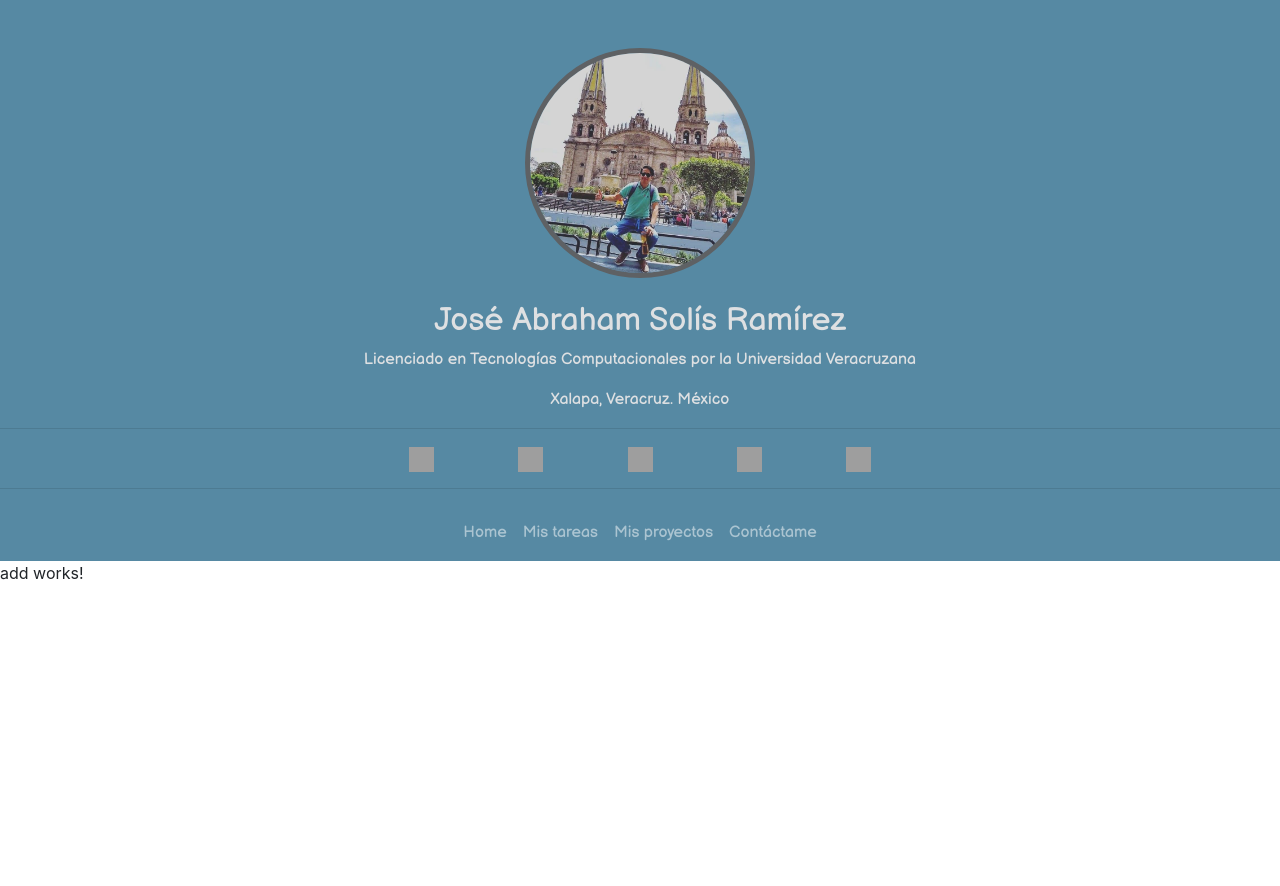
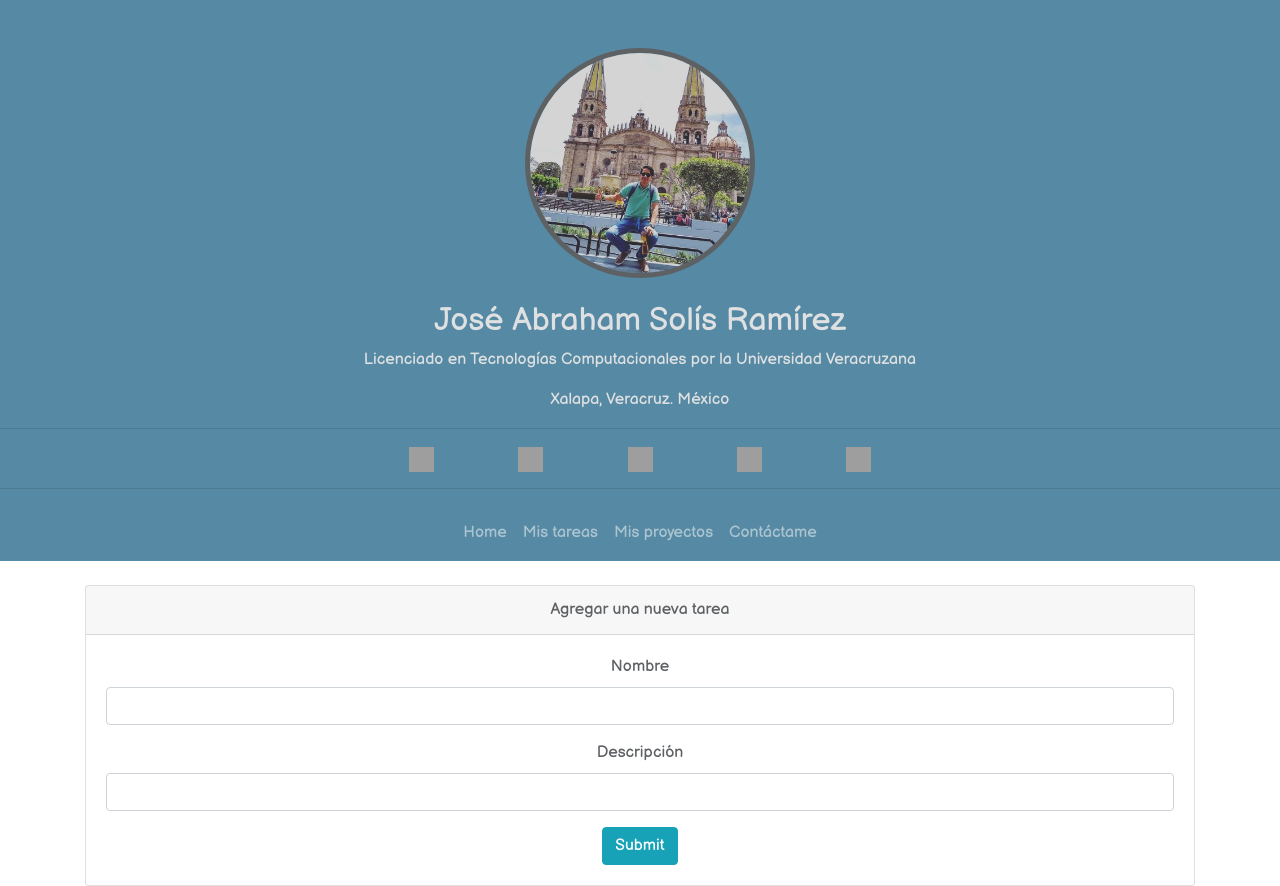
Before and after one commit to solisrmz/ToDo-Angular-App, an Angular app: page /create in a window 1280 px wide. Before the commit the page ends 800 px from the top, so only its background shows below. Built offline with nearby package versions, Linux system fonts and the light colour scheme; grey boxes are pictures that could not be loaded.

Commit message:
Ya se puede agregar y eliminar un elemento

```diff
--- a/src/app/Models/Tarea.ts
+++ b/src/app/Models/Tarea.ts
@@ -1,5 +1,5 @@
 export class Tarea{
     id:number;
-    nombre:String;
-    descripcion:String;
+    name:String;
+    description:String;
 }
--- a/src/app/Service/tarea-service.service.ts
+++ b/src/app/Service/tarea-service.service.ts
@@ -1,6 +1,7 @@
 import { Injectable } from '@angular/core';
 import { HttpClient } from '@angular/common/http';
 import { Tarea } from '../Models/Tarea';
+import { Observable } from 'rxjs';
 
 @Injectable({
   providedIn: 'root'
@@ -9,10 +10,19 @@ export class TareaServiceService {
   //Para guardar las tareas
   tarea:Tarea;
 
+
   constructor(private http:HttpClient ) { }
 
   //Obtengo todas las tareas haciendo la consulta a la API
   getTareas(){
     return this.http.get<Tarea[]>("http://localhost:8080/todo/api/v1/todos");
   }
+
+  create(todo: Object): Observable<Object>{
+    return this.http.post("http://localhost:8080/todo/api/v1/create-todo",todo);
+  }
+
+  delete(id: number): Observable<any> {
+    return this.http.delete(`http://localhost:8080/todo/api/v1/delete-todo/${id}`, { responseType: 'text' });
+  }
 }
--- a/src/app/Tareas/add/add.component.css
+++ b/src/app/Tareas/add/add.component.css
@@ -0,0 +1,4 @@
+.mainContainer{
+    font-family: 'Balsamiq Sans', cursive;
+    color: rgb(94, 97, 100);
+}
--- a/src/app/Tareas/add/add.component.html
+++ b/src/app/Tareas/add/add.component.html
@@ -1 +1,20 @@
-<p>add works!</p>
+<br/>
+<div class="container mainContainer">
+    <div class="card" align="center">
+        <div class="card-header">Agregar una nueva tarea</div>
+        <div class="card-body">
+            <form (ngSubmit)="onSubmit()">
+                <div class="form-group">
+                  <label for="nombre">Nombre</label>
+                  <input type="text" class="form-control" id="name" [(ngModel)]="tarea.name" name="name">
+                </div>
+                <div class="form-group">
+                  <label for="descripcion">Descripción</label>
+                  <input type="text" class="form-control" id="description" [(ngModel)]="tarea.description" name="description">
+                </div>
+                <button type="submit" class="btn btn-info">Submit</button>
+              </form>
+            </div>
+
+        </div>
+</div>
--- a/src/app/Tareas/add/add.component.ts
+++ b/src/app/Tareas/add/add.component.ts
@@ -1,4 +1,7 @@
 import { Component, OnInit } from '@angular/core';
+import { Tarea } from '../../Models/Tarea';
+import {TareaServiceService} from '../../Service/tarea-service.service';
+import { Router} from '@angular/router';
 
 @Component({
   selector: 'app-add',
@@ -6,10 +9,28 @@ import { Component, OnInit } from '@angular/core';
   styleUrls: ['./add.component.css']
 })
 export class AddComponent implements OnInit {
+  tarea: Tarea = new Tarea();
+  constructor(private tareaService:TareaServiceService, private router:Router) { }
 
-  constructor() { }
-
-  ngOnInit(): void {
+  ngOnInit(){
   }
 
+  save() {
+    this.tareaService
+    .create(this.tarea).subscribe(data => {
+      console.log(data)
+      this.tarea = new Tarea();
+      this.gotoList();
+    },
+    error => console.log(error));
+  }
+
+  onSubmit() {
+    console.log(this.tarea);
+    this.save();
+  }
+
+  gotoList() {
+    this.router.navigate(['/list']);
+  }
 }
--- a/src/app/Tareas/list/list.component.css
+++ b/src/app/Tareas/list/list.component.css
@@ -0,0 +1,13 @@
+@import url('https://fonts.googleapis.com/css2?family=Balsamiq+Sans&display=swap');
+.add{
+    background: #5689A3;
+    color: aliceblue;
+    font-family: 'Balsamiq Sans', cursive;
+}
+.add:hover{
+    background: #3f94be;
+}
+.mainContainer{
+    font-family: 'Balsamiq Sans', cursive;
+    color: rgb(94, 97, 100);
+}
--- a/src/app/Tareas/list/list.component.html
+++ b/src/app/Tareas/list/list.component.html
@@ -1,8 +1,10 @@
 <br/>
-<div class="container" @enterState>
+<div class="container mainContainer" @enterState>
     <div class="card">
         <div class="card-header" align="center"><h6>Mi lista de tareas</h6></div>
         <div class="card-body">
+            <button class="btn add btn-block" (click)="Add()">Agregar tarea</button>
+            <br/>
             <div class="table-responsive">
             <table class="table table-bordered">
                 <thead class="thead-light">
@@ -16,7 +18,7 @@
                         <td>{{tareas.name}}</td>
                         <td>{{tareas.description}}</td>
                         <td><button class="btn btn-warning btn-sm">Editar</button></td>
-                        <td><button class="btn btn-danger btn-sm">Borrar</button></td>
+                        <td><button class="btn btn-danger btn-sm" (click)="deleteTodo(tareas.id)">Borrar</button></td>
                     </tr>
                 </tbody>
             </table>
--- a/src/app/Tareas/list/list.component.ts
+++ b/src/app/Tareas/list/list.component.ts
@@ -27,8 +27,6 @@ export class ListComponent implements OnInit {
 
   tareas:Tarea[];
   constructor(private service:TareaServiceService, private router:Router) { }
-
-
   ngOnInit(): void {
     this.service.getTareas()
     .subscribe(data=>{
@@ -37,4 +35,27 @@ export class ListComponent implements OnInit {
       }
     )
   }
+
+  Add(){
+    this.router.navigate(["create"]);
+  }
+
+  reloadData() {
+    this.service.getTareas()
+    .subscribe(data=>{
+        this.tareas=data;
+        console.log(data);
+      }
+    )
+  }
+
+  deleteTodo(id: number) {
+    this.service.delete(id)
+      .subscribe(
+        data => {
+          console.log(data);
+          this.reloadData();
+        },
+        error => console.log(error));
+  }
 }
```
